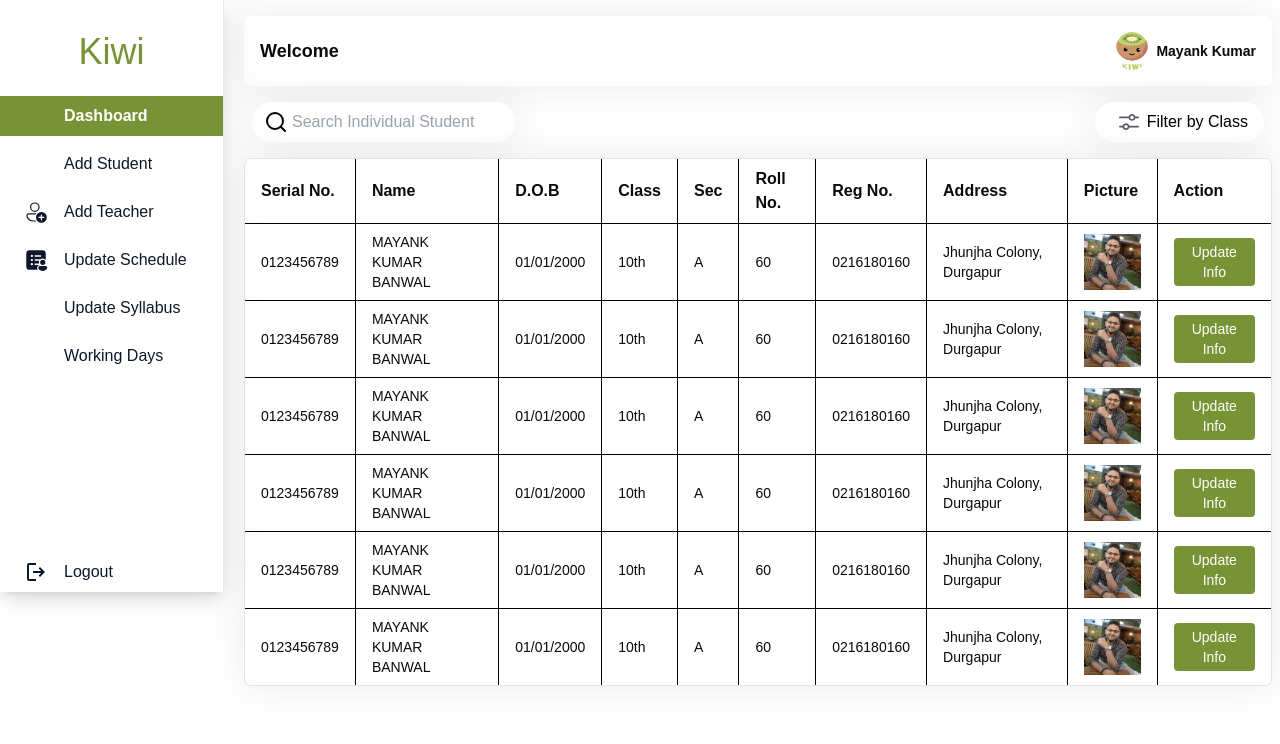
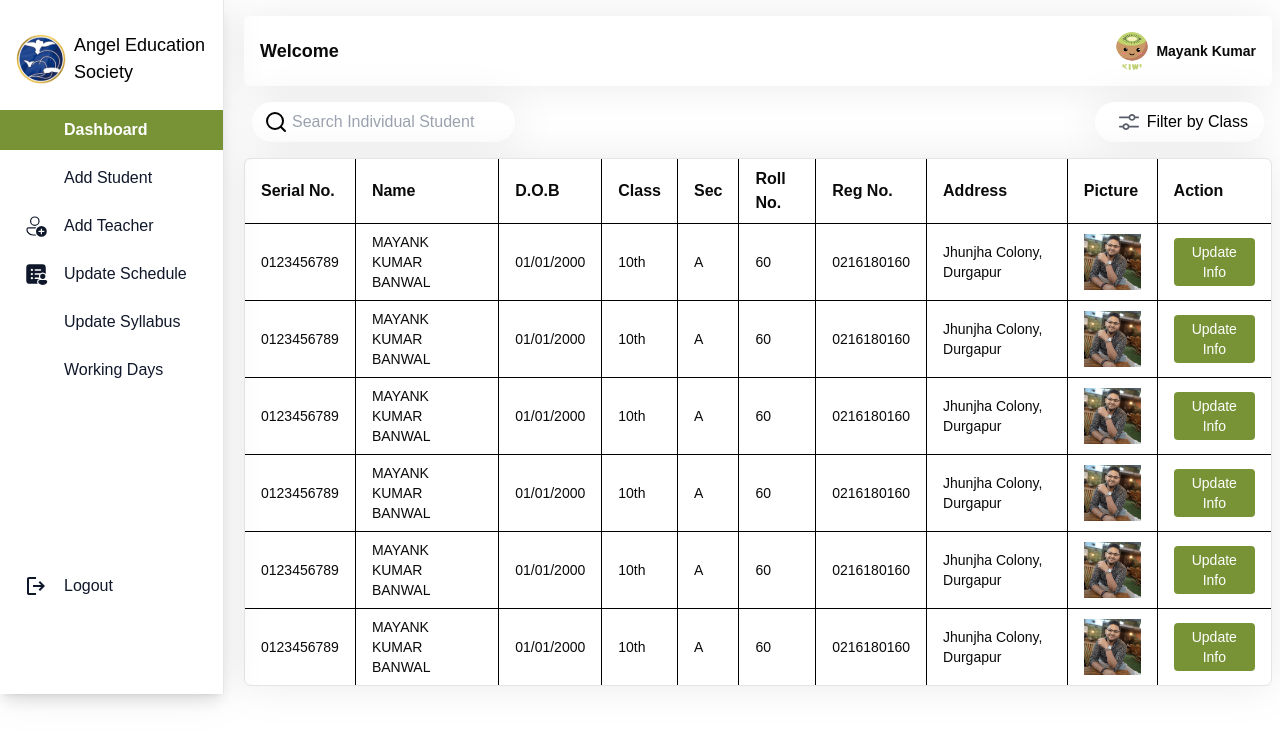
Before and after one commit to ranaayushman/test, a Next.js app: page /students in a window 1280 px wide. Shown: the top 744 px of the page. Built offline with nearby package versions, Linux system fonts and the light colour scheme; some icons are missing.

Commit message:
adjustments

```diff
--- a/app/components/Sidebar.jsx
+++ b/app/components/Sidebar.jsx
@@ -4,6 +4,7 @@ import Link from "next/link";
 import { usePathname } from "next/navigation";
 import { Menus } from "../constants";
 import Image from "next/image";
+import { HamburgerMenuIcon } from "@radix-ui/react-icons";
 
 const Asidebar = () => {
   const [open, setOpen] = useState(true);
@@ -12,31 +13,36 @@ const Asidebar = () => {
   const toggleSidebar = () => setOpen(!open);
 
   return (
-    <div className="flex sticky inset-0 drop-shadow-custom z-10">
+    <div className="flex sticky inset-0 drop-shadow-custom z-10 h-full">
       <div
-        className={`${
+        className={` ${
           open ? "w-56" : "w-20"
         } duration-300 h-full p-0 pt-8 relative bg-white border-r border-gray-200 shadow-lg`}
       >
         <div className="flex justify-center items-center mb-6">
-          <Image
-            width={10}
-            height={10}
-            alt=""
-            src="/img/angel_logo.png"
-            className={`w-10 h-10 text-[#789336] cursor-pointer ${
+          <HamburgerMenuIcon
+            className={`w-10 h-10 ml-6 text-[#789336] cursor-pointer ${
               open ? "hidden" : "block"
             }`}
             onClick={toggleSidebar}
           />
-          <h1
-            className={`text-[#789336] font-medium text-4xl duration-300 cursor-pointer ${
-              !open ? "hidden" : "block"
-            } ${open ? "w-full text-center" : ""}`}
-            onClick={toggleSidebar}
-          >
-            Kiwi
-          </h1>
+          <div className="flex px-4 space-x-2">
+            <Image
+              src="/svg/angel_logo.svg"
+              height={50}
+              width={50}
+              alt="logo"
+              className={`${open ? "" : "hidden"}`}
+            />
+            <h1
+              className={`text-black font-medium text-[18px]  duration-300 cursor-pointer ${
+                !open ? "hidden" : "block"
+              } ${open ? "w-full text-left" : "jus"}`}
+              onClick={toggleSidebar}
+            >
+              Angel Education Society
+            </h1>
+          </div>
         </div>
         <ul className="pt-0">
           {Menus.map((menu, index) => {
@@ -61,9 +67,7 @@ const Asidebar = () => {
                     />
                   </div>
                   <span
-                    className={`${
-                      !open && "hidden"
-                    } origin-left duration-200 ${
+                    className={`${!open && "hidden"} origin-left duration-200 ${
                       isActive ? "font-semibold" : "font-medium"
                     } group-hover:text-white`}
                   >
```
Also changed, not shown: public/svg/angel_logo.svg (added).
